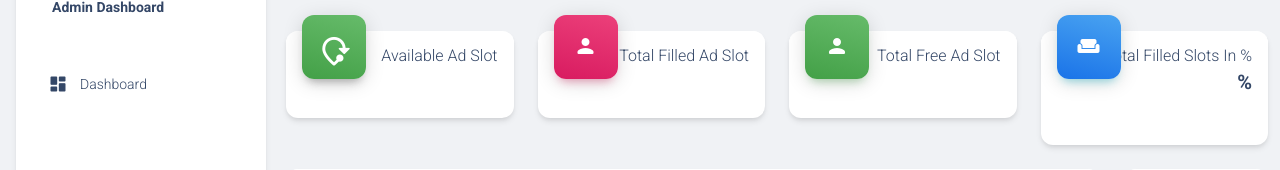
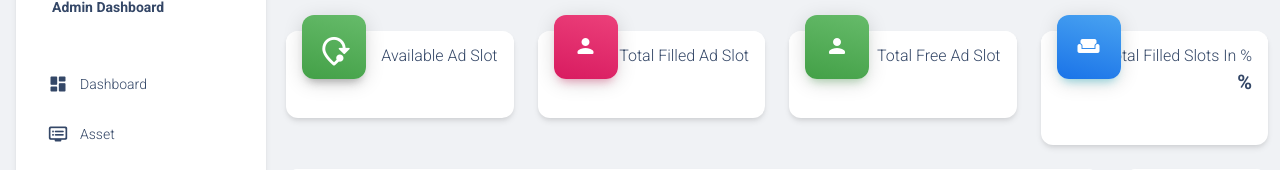
Before and after one commit to Rajeshwaran2001/sss, a Django app: template templates/index.html in a window 1280 px wide. Shown: the part 44-214 px from the top of the page. Run offline with Django 3.2, Linux system fonts and the light colour scheme; the template is opened without the code that fills it, so the values that code supplies are empty; some libraries are stand-ins or nearby versions.

Commit message:
nav updated

```diff
--- a/templates/include/navbar.html
+++ b/templates/include/navbar.html
@@ -13,7 +13,7 @@
     <div class="collapse navbar-collapse  w-auto " id="sidenav-collapse-main">
         <ul class="navbar-nav">
             <li class="nav-item">
-                <a class="nav-link text-dark {% if request.path == '/franchise/dashboard' %}active bg-gradient-info{% endif %}"
+                <a class="nav-link text-dark {% if request.path == '/dashboard/' %}active bg-gradient-info{% endif %}"
                    href="#" onclick="showLoading(event, '{% url 'dashboard:home' %}')">
                     <div class="text-dark text-center me-2 d-flex align-items-center justify-content-center">
                         <i class="material-icons opacity-10">dashboard</i>
@@ -21,6 +21,15 @@
                     <span class="nav-link-text ms-1">Dashboard</span>
                 </a>
             </li>
+            <li class="nav-item">
+                <a class="nav-link text-dark {% if request.path == '/dashboard/asset/' %}active bg-gradient-info{% endif %}"
+                   href="#" onclick="showLoading(event, '{% url 'dashboard:asset' %}')">
+                    <div class="text-dark text-center me-2 d-flex align-items-center justify-content-center">
+                        <i class="material-icons opacity-10">dvr</i>
+                    </div>
+                    <span class="nav-link-text ms-1">Asset</span>
+                </a>
+            </li>
         </ul>
     </div>
 </aside>
```
